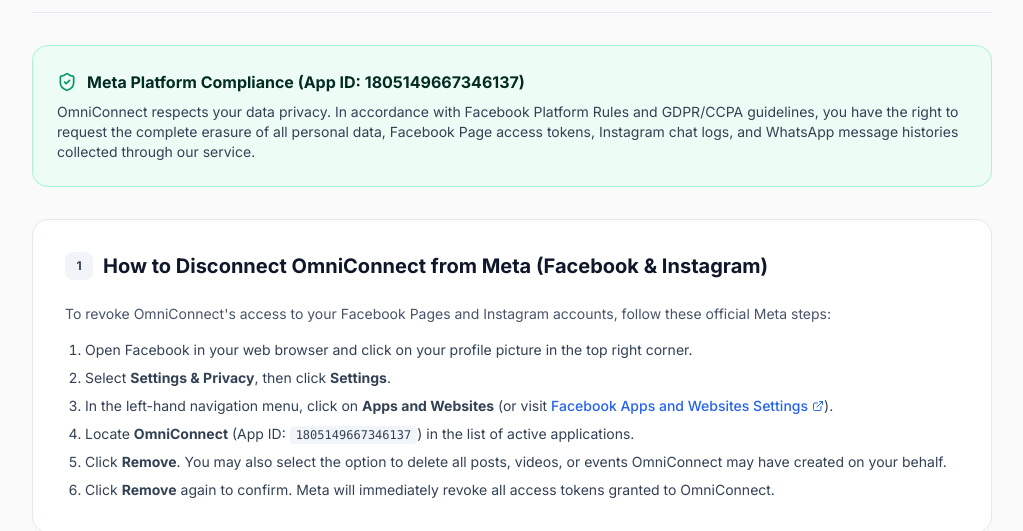
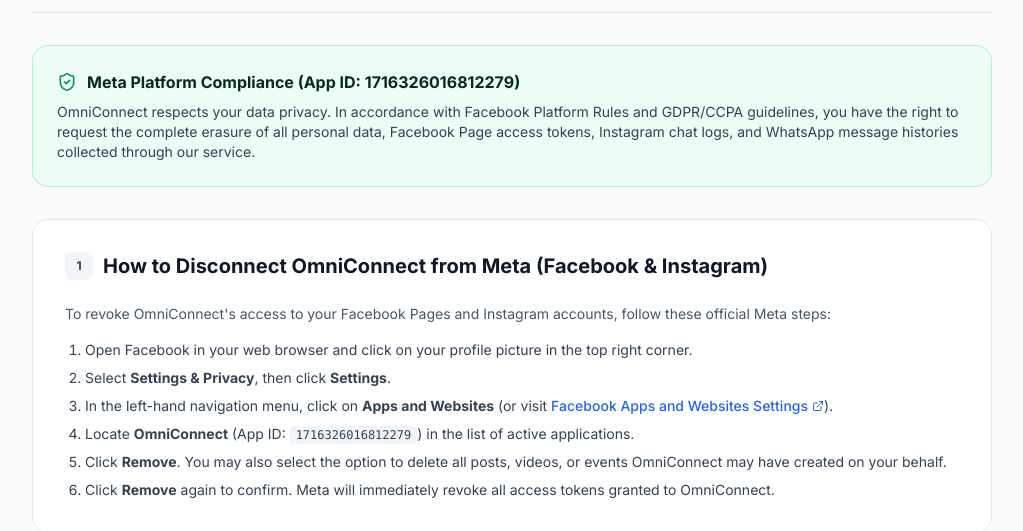
Before and after one commit to javedabuzar969/frontendomniconnect, a React (Vite) app: page /data-deletion in a window 1280 px wide. Shown: the part 217-748 px from the top of the page, without its empty margins (128-1151 px from the left). Built offline with nearby package versions, Linux system fonts and the light colour scheme.

Commit message:
update Meta App ID to 1716326016812279 in compliance pages

```diff
--- a/src/pages/DataDeletionPage.jsx
+++ b/src/pages/DataDeletionPage.jsx
@@ -19,7 +19,7 @@ export default function DataDeletionPage() {
   const [identifier, setIdentifier] = useState('');
   const [copied, setCopied] = useState(false);
 
-  const metaAppId = '1805149667346137';
+  const metaAppId = '1716326016812279';
 
   const sampleEmailBody = `Subject: OmniConnect User Data Deletion Request
 
--- a/src/pages/PrivacyPolicyPage.jsx
+++ b/src/pages/PrivacyPolicyPage.jsx
@@ -301,7 +301,7 @@ export default function PrivacyPolicyPage() {
           </h2>
           <div className="text-sm text-slate-600 leading-relaxed space-y-4">
             <p>
-              In compliance with the Meta Platform Terms, users have full control over their Meta account data connected to OmniConnect (Meta App ID: <code className="font-mono text-xs bg-slate-100 px-1.5 py-0.5 rounded">1805149667346137</code>).
+              In compliance with the Meta Platform Terms, users have full control over their Meta account data connected to OmniConnect (Meta App ID: <code className="font-mono text-xs bg-slate-100 px-1.5 py-0.5 rounded">1716326016812279</code>).
             </p>
 
             <div className="p-4 bg-slate-50 rounded-xl border border-slate-200 space-y-3">
```
